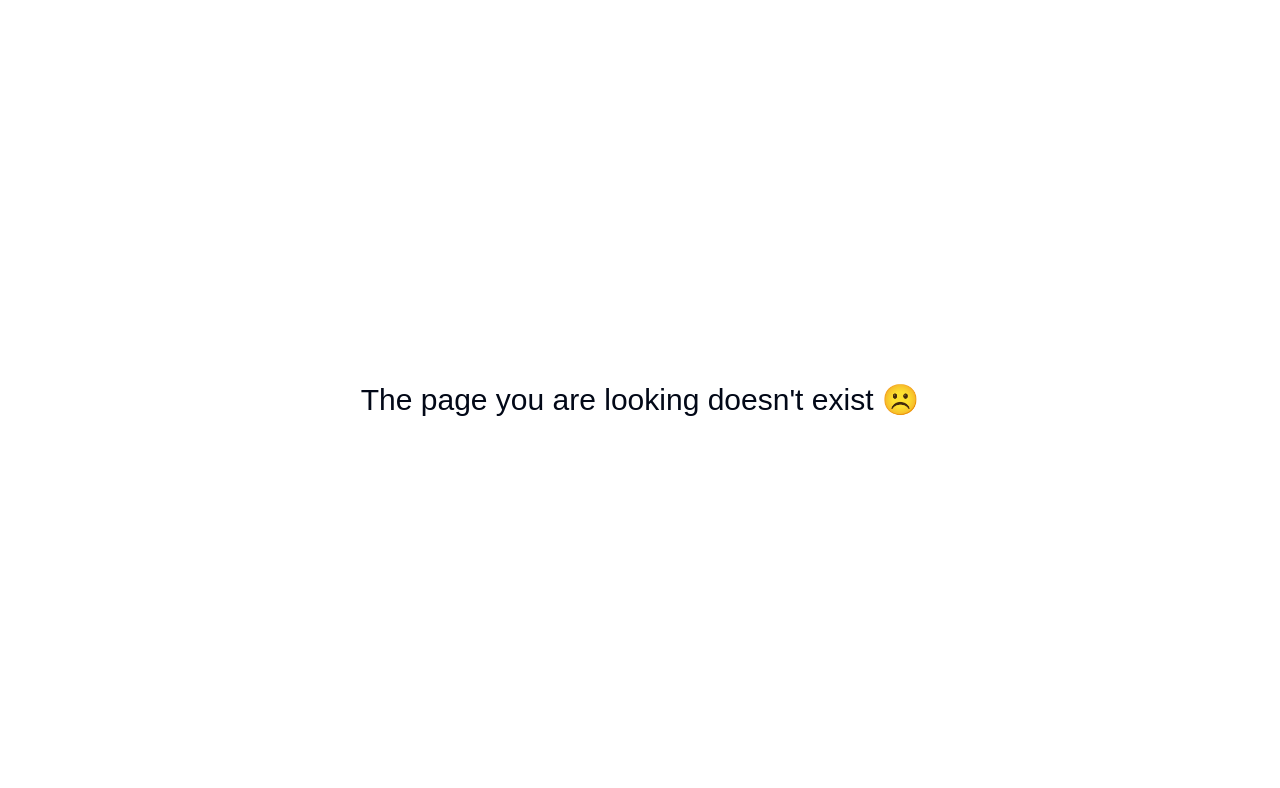
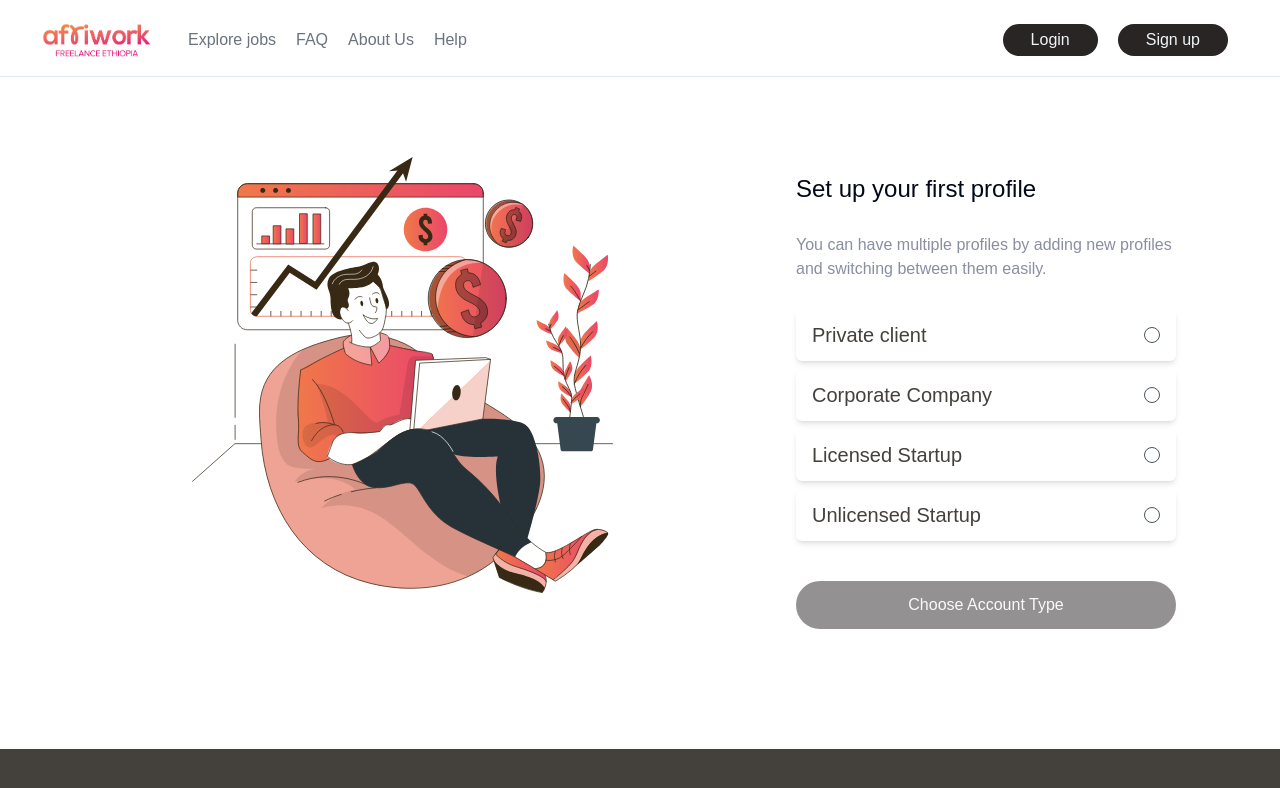
Before and after one commit to hariyebk/freelance-ethiopia-clone, a React (Vite) app: page /profile-type/new in a window 1280 px wide. Shown: the top 788 px of the page. Built offline with nearby package versions, Linux system fonts and the light colour scheme.

Commit message:
create another account for logged in user

```diff
--- a/src/App.tsx
+++ b/src/App.tsx
@@ -4,6 +4,8 @@ import {About, Job, Faq, Help, Login, Signup, } from "./pages"
 import Home from "./pages/Home"
 import NotFound from "./pages/NotFound"
 import Register from "./pages/Register"
+import Profile from "./pages/Profile"
+import ProfileSetUp from "./pages/ProfileSetUp"
 export default function App() {
   return (
       <BrowserRouter>
@@ -19,6 +21,9 @@ export default function App() {
               <Route path="/login" element = {<Login />} />
               <Route path="/onboard" element = {<Signup />} />
               <Route path="/register" element = {<Register />} />
+              {/* TODO: USER MUST BE AUTHENTICATED */}
+              <Route path="/profile-type" element = {<Profile />} />
+              <Route path="/profile-type/new" element = {<ProfileSetUp />} />
           </Route>
           <Route path="/*" element = {<NotFound />} />
         </Routes>
--- a/src/constants/index.ts
+++ b/src/constants/index.ts
@@ -316,3 +316,21 @@ export const location = [
     "Jimma",
     "Ambo",
 ]
+export const AccountTypes = [
+    {
+        label:  "Private client",
+        actionType: "Private",
+    },
+    {
+        label: "Corporate Company",
+        actionType: "Coorporate"
+    },
+    {
+        label:  "Licensed Startup",
+        actionType: "Lstartup"
+    },
+    {
+        label: "Unlicensed Startup",
+        actionType: "Ustartup"
+    }
+]
--- a/src/globals.css
+++ b/src/globals.css
@@ -119,3 +119,12 @@
         border-radius: 50px;
     }
 }
+
+@layer utilities {
+    .account_card {
+        @apply max-lg:mt-6 mt-2 px-4 bg-white shadow-md rounded-md flex items-center justify-between gap-5 py-3
+    }
+    .account_card_label {
+        @apply max-lg:text-base text-xl text-stone-700 font-palanquin font-medium
+    }
+}
--- /dev/null
+++ b/src/pages/Profile.tsx
@@ -0,0 +1,13 @@
+
+import AcccountCard from "../shared/pieces/AcccountCard";
+import ProfileType from "../shared/ProfileType";
+
+export default function Profile() {
+    return (
+        <section>
+            <ProfileType title="Choose your Profile" description="Here are a list of profiles you have created. You can chose the profile you want to post jobs to or look for work.">
+                <AcccountCard name="Harun Bekri" role="JobSeeker" />
+            </ProfileType>
+        </section>
+    )
+}
--- /dev/null
+++ b/src/pages/ProfileSetUp.tsx
@@ -0,0 +1,13 @@
+import ProfileType from "../shared/ProfileType";
+import NewProfile from "../shared/pieces/NewProfile";
+
+
+export default function ProfileSetUp() {
+    return (
+        <section>
+            <ProfileType title="Set up your first profile" description="You can have multiple profiles by adding new profiles and switching between them easily.">
+                <NewProfile />
+            </ProfileType>
+        </section>
+    )
+}
--- a/src/shared/Footer.tsx
+++ b/src/shared/Footer.tsx
@@ -9,7 +9,7 @@ export default function Footer() {
             <div className="flex justify-between items-center">
                 <div className="my-20 max-lg:ml-12 ml-20 flex max-lg:flex-col justify-between items-center gap-10">
                     <div className="flex flex-1 max-lg:flex-row max-lg:gap-10 flex-col">
-                        <img src="./Images/footer-logo.png" alt="footer-logo" className="h-16 w-36 object-contain" />
+                        <img src="/Images/footer-logo.png" alt="footer-logo" className="h-16 w-36 object-contain" />
                         <p className="mt-5 font-montserrat text-slate-200 max-lg:text-sm max-lg:w-[200px] text-base font-normal  max-w-[400px]"> Powerful Freelance Marketplace System with ability to change the Users (Freelancers & Clients)</p>
                     </div>
                     <div className="flex justify-between items-center max-lg:max-w-[450px] w-[500px] gap-2">
--- /dev/null
+++ b/src/shared/ProfileType.tsx
@@ -0,0 +1,20 @@
+interface ProfileTypeProps {
+    children: React.ReactNode,
+    title: string,
+    description: string
+}
+
+export default function ProfileType({children, title, description}: ProfileTypeProps) {
+    return (
+        <div className="max-lg:mt-40 w-full h-full pb-20 flex max-lg:items-center max-lg:justify-center">
+            <span className="max-lg:pl-5 pl-48 lg:mt-20">
+                <img src="/Frame.svg" alt="poster" className="max-lg:hidden w-[460px] h-auto"  />
+            </span>
+            <div className="max-lg:mx-7 max-lg:w-full lg:w-[380px] flex flex-col max-lg:items-center items-start max-lg:-mt-20  mt-24 lg:ml-36 font-palanquin">
+                <h3 className="max-lg:text-2xl text-2xl font-normal"> {title} </h3>
+                <p className="mt-7 max-lg:px-5 max-lg:leading-6 text-fade max-lg:text-sm max-lg:text-center text-base"> {description} </p>
+                {children}
+            </div>
+        </div>
+    )
+}
--- /dev/null
+++ b/src/shared/pieces/AcccountCard.tsx
@@ -0,0 +1,32 @@
+import { useState } from "react"
+import { Link } from "react-router-dom"
+import { IoAdd } from "react-icons/io5";
+
+interface AccountCardProps {
+    name: string,
+    role: string
+}
+export default function AcccountCard({name, role}: AccountCardProps) {
+    const [selected, setSelected] = useState(false)
+    return (
+        <div className="flex flex-col items-center justify-center">
+        <div className="max-lg:w-[400px] w-full h-[100px] max-lg:mt-6 mt-3 bg-white shadow-md rounded-md flex items-center justify-between gap-5 px-4 py-7">
+            <div className="flex items-center justify-between space-x-9">
+                <img src="./Images/userAvatar.png" alt="profile-image" width={40} height={40} className="rounded-full object-contain mt-2" />
+                <div className="pt-7 flex flex-col items-start gap-3">
+                    <h2 className="text-base text-darkblue font-palanquin font-medium"> {name} </h2>
+                    <p className="text-sm text-darkblue font-palanquin font-semibold"> {role} </p>
+                </div>
+            </div>
+            <p className={`${selected ? "bg-stone-800 ring-2 ring-primary" : "border-gray-600"} border rounded-full w-4 h-4 cursor-pointer focus:outline-none`} onClick={() => setSelected((select) => !select)} />
+        </div>
+        <div className="w-full max-lg:mt-7 mt-5 ml-3 flex flex-col items-start">
+            <Link to="/profile-type/new" className="flex items-center gap-1">
+                <IoAdd style = {{fontSize: "22px"}} />
+                <p className="mt-1 text-sm text-stone-800 font-palanquin hover:text-primary"> Add New </p>
+            </Link>
+            <button className= {`${!selected ? "bg-stone-800 opacity-50" : "bg-gradient-to-r from-primary to-secondary"} mt-14 ml-20 max-lg:text-base text-sm text-slate-100 cursor-pointer rounded-full px-7 py-2`} disabled = {!selected}> Choose Account Type </button>
+        </div>
+        </div>
+    )
+}
--- /dev/null
+++ b/src/shared/pieces/NewProfile.tsx
@@ -0,0 +1,91 @@
+import { useReducer} from "react"
+import { Link } from "react-router-dom"
+// import { AccountTypes } from "../../constants"
+
+interface STATEPROPS {
+    Private: boolean,
+    Coorporate: boolean,
+    Lstartup: boolean,
+    Ustartup: boolean
+}
+interface ACTIONPROPS {
+    type: string,
+    payload?: boolean
+
+}
+const initial = {
+    Private: false,
+    Coorporate: false,
+    Lstartup: false,
+    Ustartup: false
+}
+
+const reducer = (state: STATEPROPS, action: ACTIONPROPS) => {
+    switch(action.type){
+        case "Private":
+            return {
+                ...state,
+                Private: !state.Private,
+                Coorporate: false,
+                Lstartup: false,
+                Ustartup: false
+            }
+        case "Coorporate":
+            return {
+                ...state,
+                Coorporate: !state.Coorporate,
+                Lstartup: false,
+                Ustartup: false,
+                Private: false
+            }
+        case "Lstartup":
+            return {
+                ...state,
+                Lstartup: !state.Lstartup,
+                Ustartup: false,
+                Private: false,
+                Coorporate: false,
+            }
+        case "Ustartup":
+            return {
+                ...state,
+                Ustartup: !state.Ustartup,
+                Private: false,
+                Coorporate: false,
+                Lstartup: false,
+            }
+        default:
+            throw new Error("unkown type");
+    }
+}
+
+export default function NewProfile(){
+    const [{Private, Coorporate, Lstartup, Ustartup}, dispatch] = useReducer(reducer, initial)
+    return (
+        <section className="max-lg:w-[300px] w-full h-auto">
+            <div className="mt-7">
+                <div className="account_card">
+                    <p className="account_card_label"> Private client </p>
+                    <p className={`${Private ? "bg-stone-800 ring-2 ring-primary" : "border-gray-600"} border rounded-full w-4 h-4 cursor-pointer focus:outline-none`} onClick={() => dispatch({type: "Private"})} />
+                </div>
+                <div className="account_card">
+                    <p className="account_card_label"> Corporate Company </p>
+                    <p className={`${Coorporate ? "bg-stone-800 ring-2 ring-primary" : "border-gray-600"} border rounded-full w-4 h-4 cursor-pointer focus:outline-none`} onClick={() => dispatch({type: "Coorporate"})} />
+                </div>
+                <div className="account_card">
+                    <p className="account_card_label"> Licensed Startup </p>
+                    <p className={`${Lstartup ? "bg-stone-800 ring-2 ring-primary" : "border-gray-600"} border rounded-full w-4 h-4 cursor-pointer focus:outline-none`} onClick={() => dispatch({type: "Lstartup"})} />
+                </div>
+                <div className="account_card">
+                    <p className="account_card_label"> Unlicensed Startup  </p>
+                    <p className={`${Ustartup ? "bg-stone-800 ring-2 ring-primary" : "border-gray-600"} border rounded-full w-4 h-4 cursor-pointer focus:outline-none`} onClick={() => dispatch({type: "Ustartup"})} />
+                </div>
+                <button className={`${!Private && !Coorporate && !Lstartup && !Ustartup ? "bg-stone-800 opacity-50" : "bg-gradient-to-r from-primary to-secondary"} text-base text-slate-100 text-center w-full cursor-pointer rounded-full max-lg:px-4 px-6 max-lg:py-2 py-3 my-10`}>
+                    <Link to={"/"}>
+                        Choose Account Type
+                    </Link>
+                </button>
+            </div>
+        </section>
+    )
+}
```
Also changed, not shown: public/Images/userAvatar.png (added).
